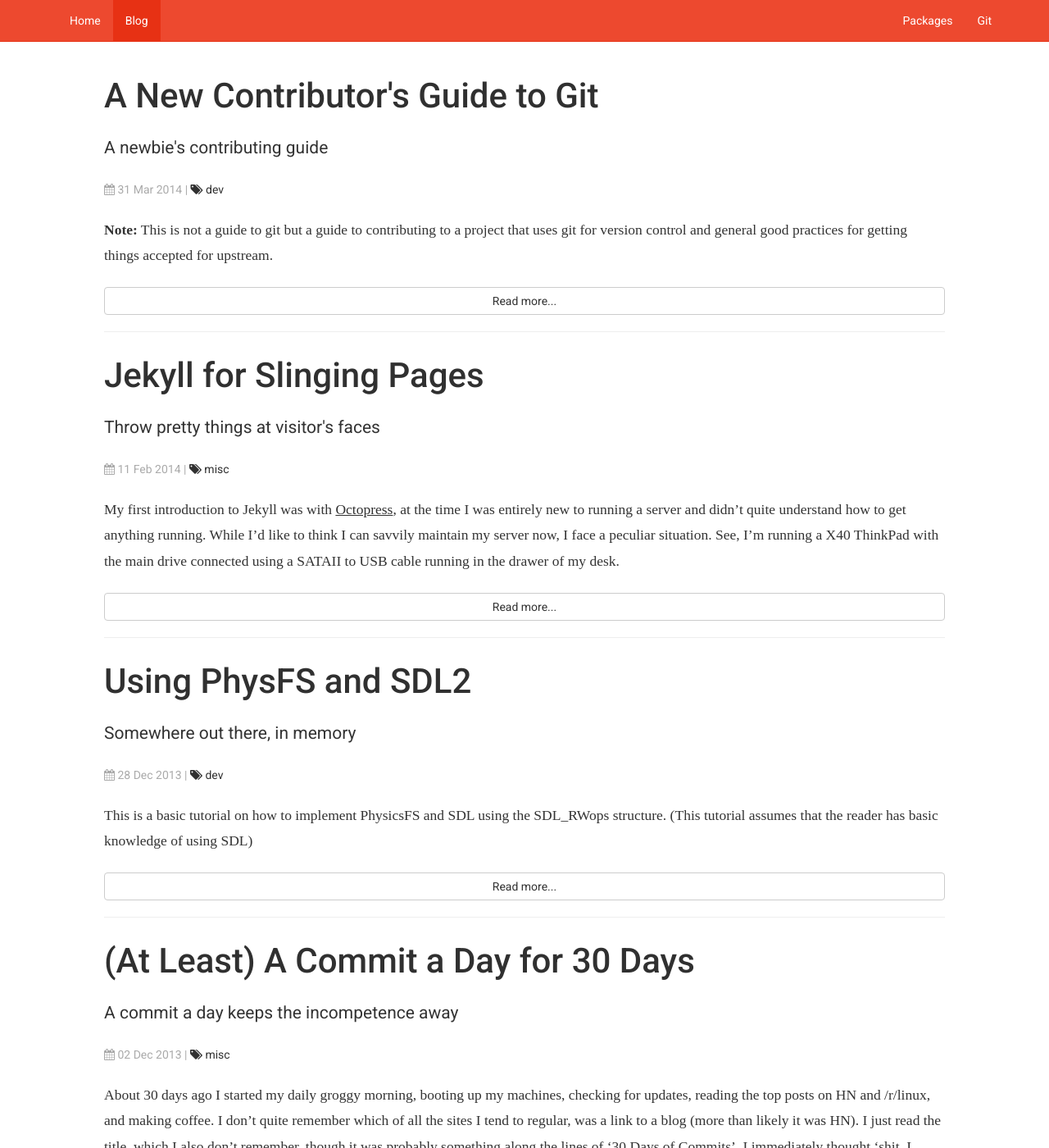
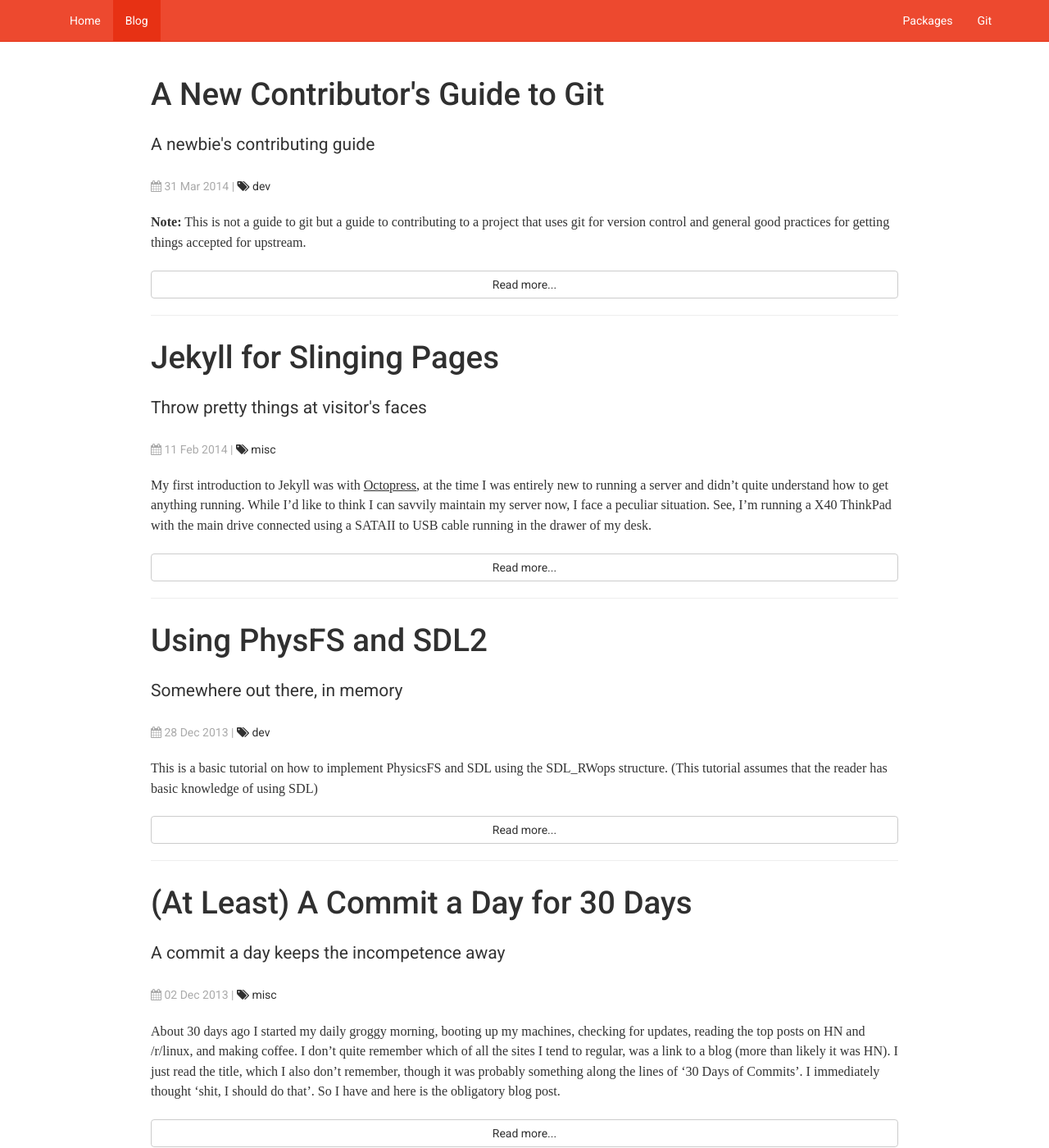
Before and after one commit to 0X1A/wwebsiteasontheinternet, a Jekyll site: the page built from blog/index.html, in a window 1280 px wide and 1400 px high. Shown: the whole window at 82% size. Built offline with Jekyll 4.4.1, drawn with Linux system fonts in a browser that asks for light colours; nearby versions of some CDN libraries; some web fonts are replaced; Markdown is read by kramdown in place of the engine named in the settings; the list of posts is cut into pages by our own code; comment, search, counter and statistics services are not loaded.

Commit message:
Update font size and spacing
Signed-off-by: Alberto Corona <albcoron@gmail.com>

```diff
--- a/css/main.css
+++ b/css/main.css
@@ -32,7 +32,7 @@ a:visited { color: #303030; }
 
 .section-heading {
     font-family: 'Roboto';
-    font-size: 3em;
+    font-size: 2.75em;
     margin: 30px 0;
 }
 
@@ -54,11 +54,11 @@ a:visited { color: #303030; }
 .posts {
     font-family: 'Roboto';
     list-style-type: none;
-    margin-bottom: 2em;
+    margin-bottom: 1.75em;
 }
 
 .posts li {
-    font-size: 1.5em;
+    font-size: 1.25em;
     line-height: 2em;
 }
 
@@ -78,7 +78,7 @@ a:visited { color: #303030; }
 .site {
     text-align: left;
     width: auto;
-    max-width: 90%;
+    max-width: 80%;
     margin: 1em auto 1em;
     line-height: 1.5em;
 }
@@ -156,7 +156,7 @@ a:visited { color: #303030; }
 /* standard */
 .post {
     font-family: "Droid Serif", serif;
-    line-height: 2.25em;
+    line-height: 1.75em;
 }
 
 .post h2, h3, h4 {
@@ -164,7 +164,7 @@ a:visited { color: #303030; }
 }
 
 .post p {
-    font-size: 1.25em;
+    font-size: 1.15em;
     padding-top: 5px;
     padding-bottom: 5px;
 }
```
